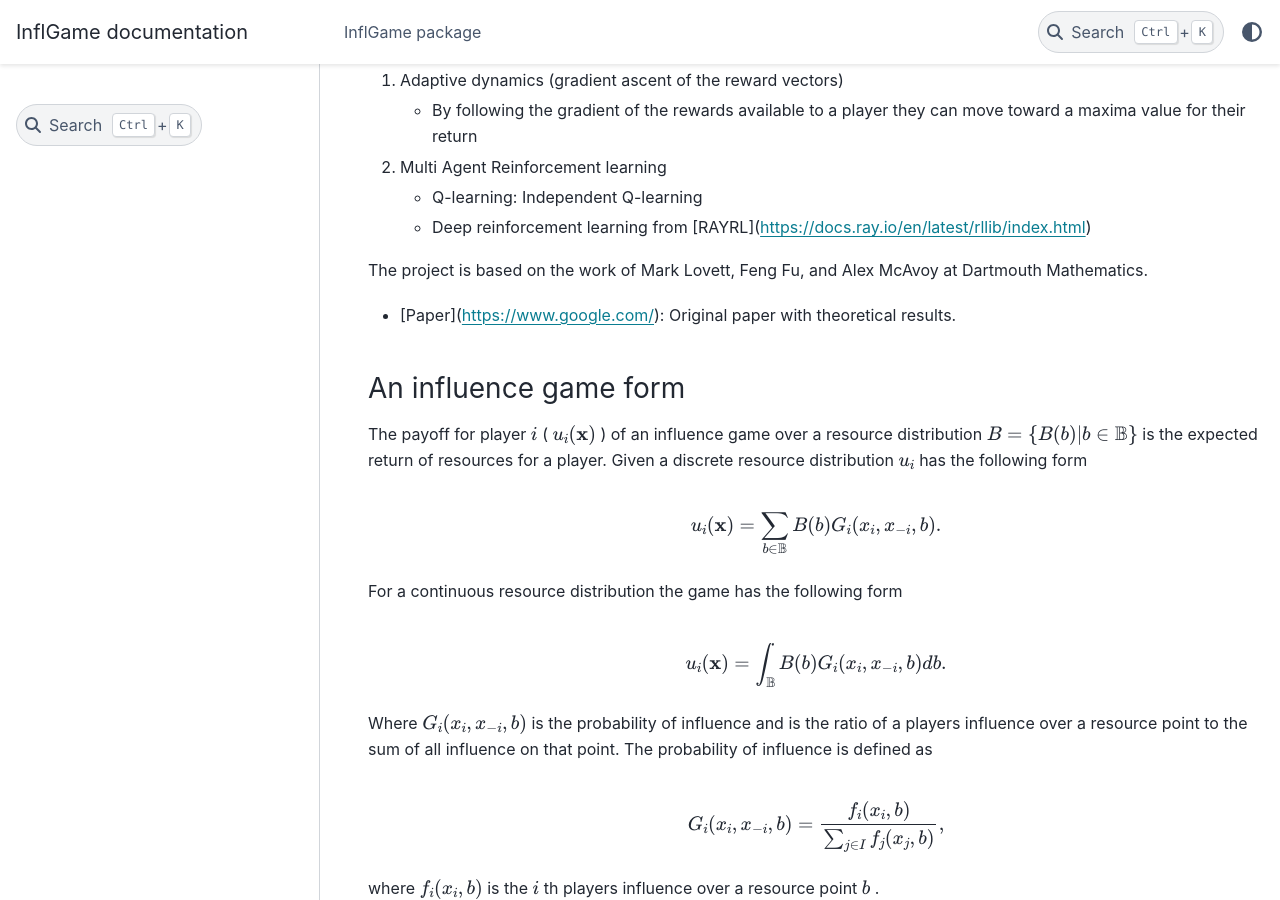
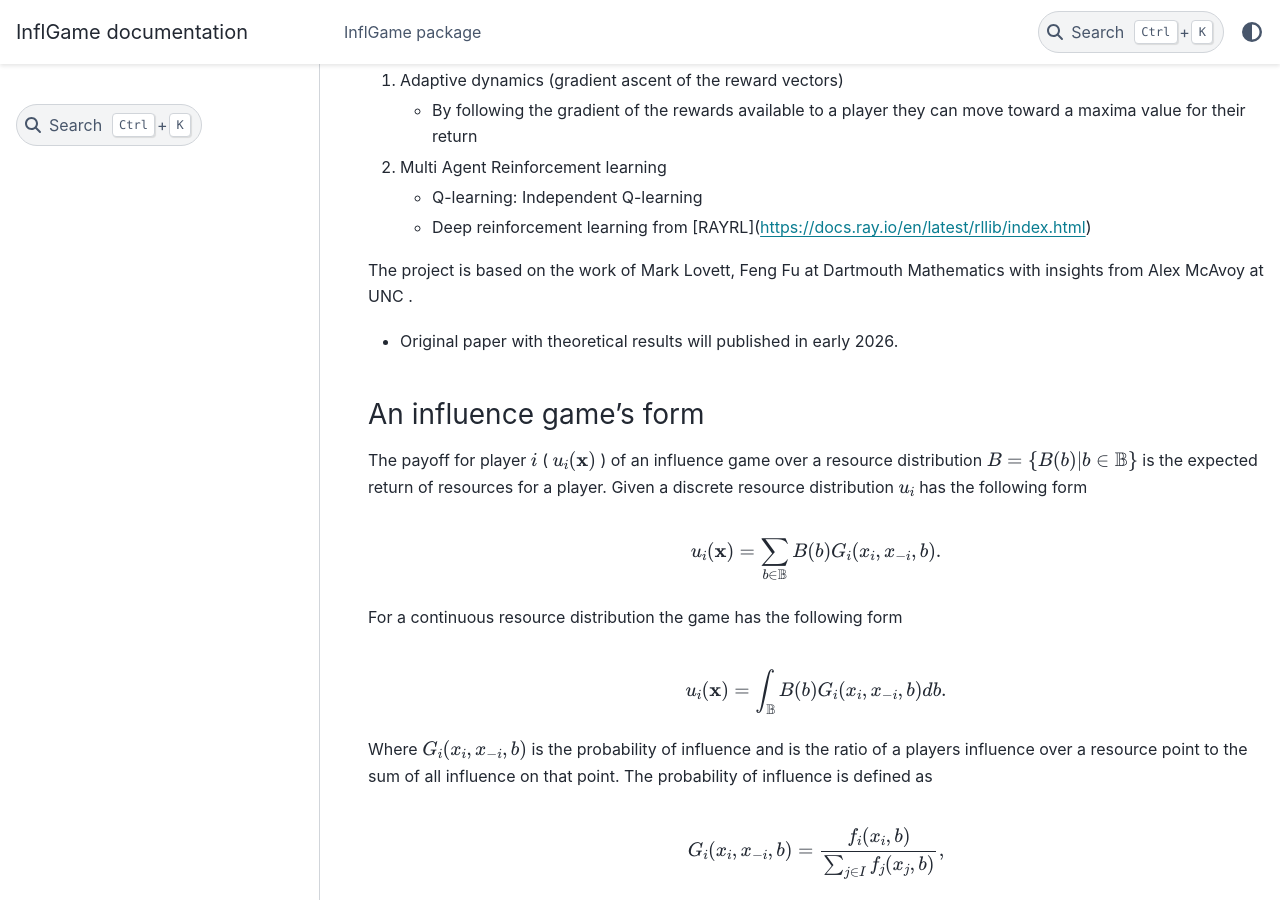
Before and after one commit to MarksLovett/InflGame, a Sphinx documentation site: the page built from docs/index.rst, in a window 1280 px wide and 900 px high, scrolled down 393 px. Built offline with Sphinx 7.4.7 and the PyData theme 0.15.4, drawn with Linux system fonts in a browser that asks for light colours; pages that are not in the unit, such as notebooks, are missing from menus.

Commit message:
Fix indentation in _to_tensor and update docs/index.rst
Corrected indentation in the _to_tensor function in general.py to ensure proper execution. Updated documentation to clarify project contributors, paper publication timeline, and minor text corrections. Updated .gitignore to include example_data/ and adjust ignored directories.

```diff
--- a/docs/index.rst
+++ b/docs/index.rst
@@ -33,11 +33,11 @@ The main focus of this package is to provide a framework to studying the dynamic
    - Q-learning: Independent Q-learning
    - Deep reinforcement learning from [RAYRL](https://docs.ray.io/en/latest/rllib/index.html)
 
-The project is based on the work of Mark Lovett, Feng Fu, and Alex McAvoy at Dartmouth Mathematics.
+The project is based on the work of Mark Lovett, Feng Fu at Dartmouth Mathematics with insights from Alex McAvoy at UNC .
 
-- [Paper](https://www.google.com/): Original paper with theoretical results.
+- Original paper with theoretical results will published in early 2026.
 
-An influence game form
+An influence game's form
 ---------------------------
 
 The payoff for player :math:`i`  ( :math:`u_i(\mathbf{x})` ) of an influence game over a resource distribution :math:`B=\{B(b)|b\in \mathbb B\}` is the expected return of resources for a player.
```
Also changed, not shown: 2 other files.
